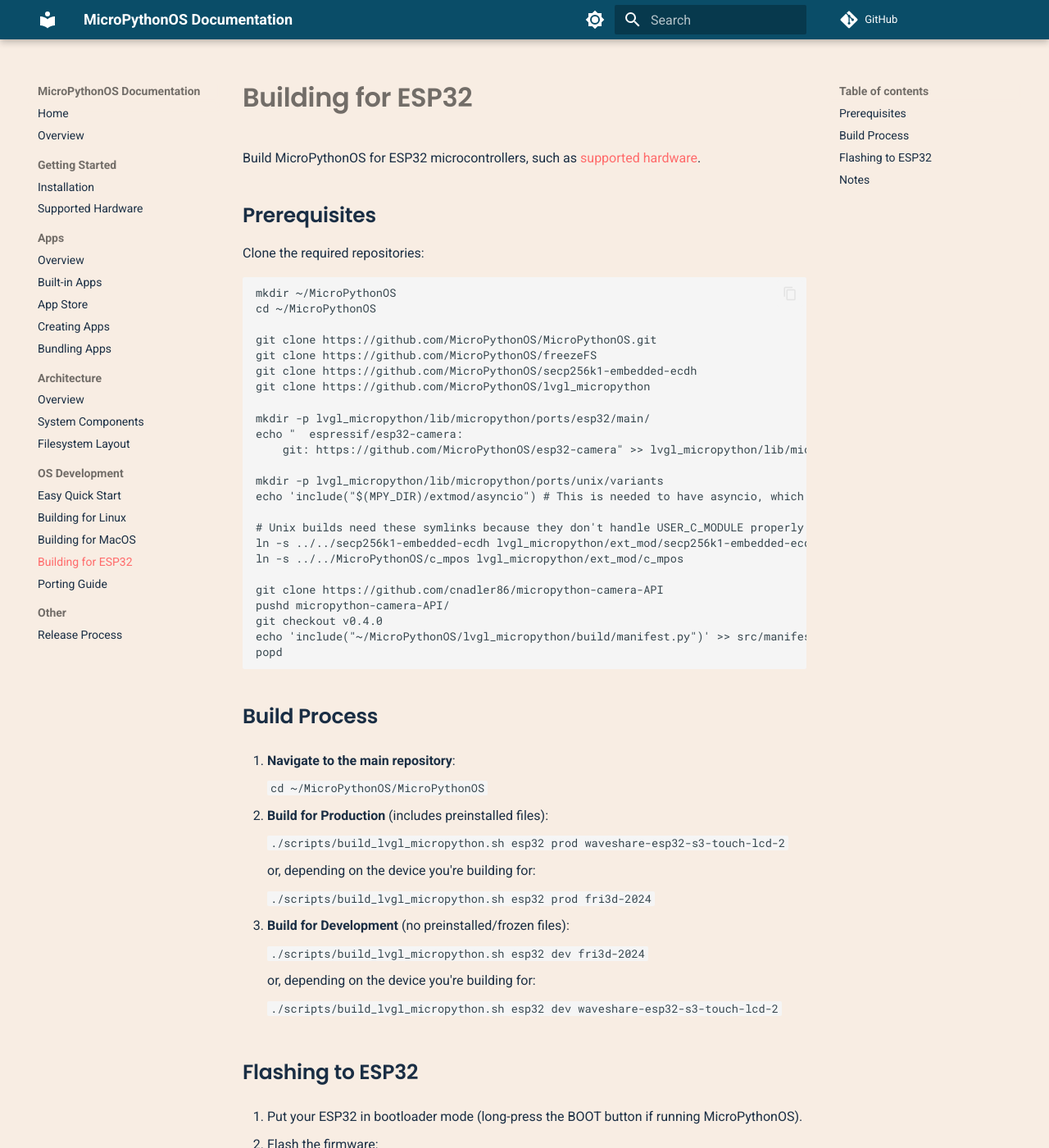
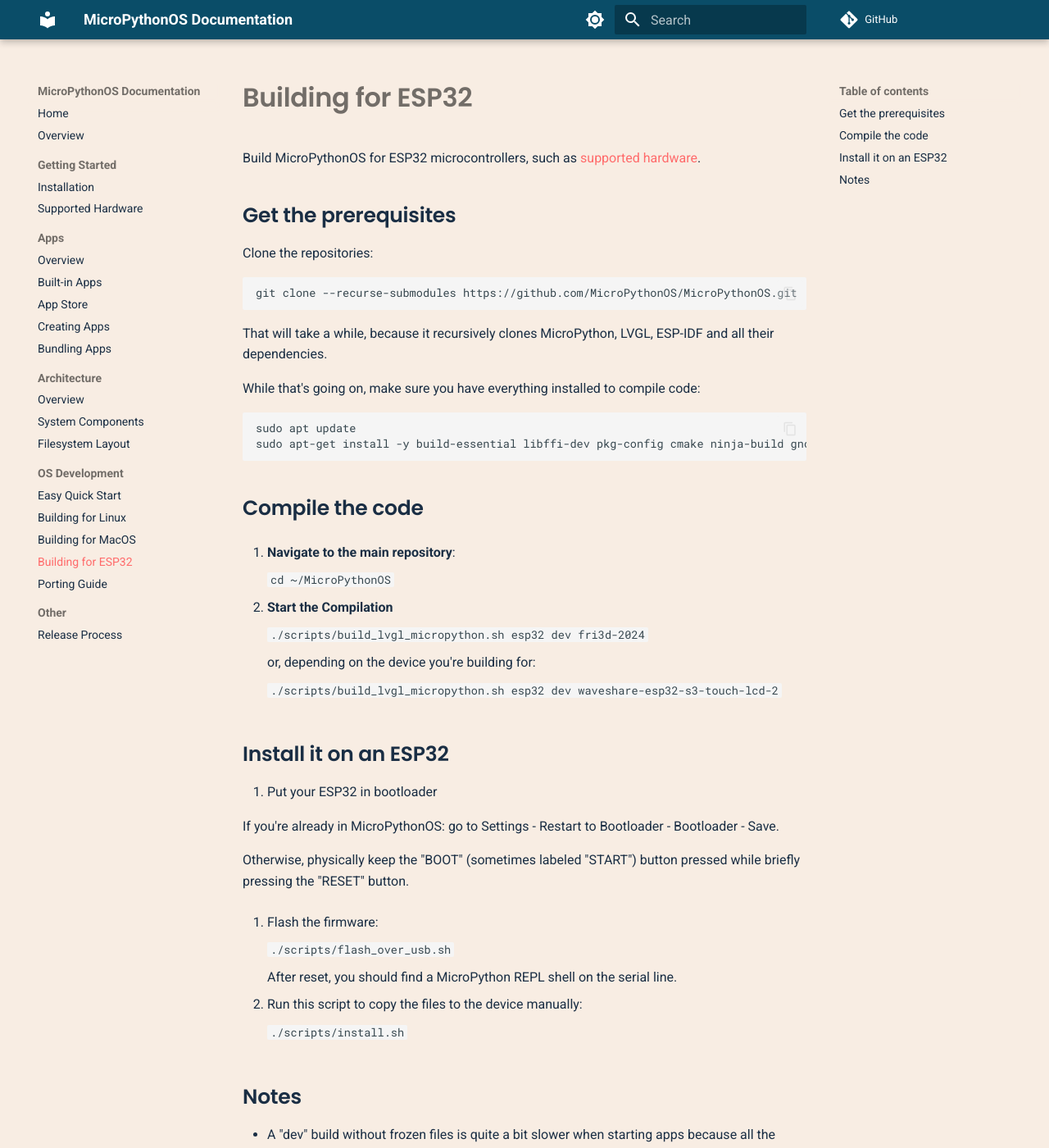
Before and after one commit to MicroPythonOS/docs, an MkDocs documentation site: the page built from docs/os-development/building-for-esp32.md, in a window 1280 px wide and 1400 px high. Shown: the whole window at 82% size. Built offline with MkDocs 1.6.1 and Material for MkDocs 9.7.7, drawn with Linux system fonts in a browser that asks for light colours; comment, search, counter and statistics services are not loaded; some of the changed text lies outside the part shown.

Commit message:
Modify ESP32 build instructions

````diff
--- a/docs/os-development/building-for-esp32.md
+++ b/docs/os-development/building-for-esp32.md
@@ -2,58 +2,32 @@
 
 Build MicroPythonOS for ESP32 microcontrollers, such as [supported hardware](../getting-started/supported-hardware.md).
 
-## Prerequisites
+## Get the prerequisites
 
-Clone the required repositories:
+Clone the repositories:
 
 ```
-mkdir ~/MicroPythonOS
-cd ~/MicroPythonOS
-
-git clone https://github.com/MicroPythonOS/MicroPythonOS.git
-git clone https://github.com/MicroPythonOS/freezeFS
-git clone https://github.com/MicroPythonOS/secp256k1-embedded-ecdh
-git clone https://github.com/MicroPythonOS/lvgl_micropython
-
-mkdir -p lvgl_micropython/lib/micropython/ports/esp32/main/
-echo "  espressif/esp32-camera:
-    git: https://github.com/MicroPythonOS/esp32-camera" >> lvgl_micropython/lib/micropython/ports/esp32/main/idf_component.yml
-
-mkdir -p lvgl_micropython/lib/micropython/ports/unix/variants
-echo 'include("$(MPY_DIR)/extmod/asyncio") # This is needed to have asyncio, which is used by aiohttp, which has used by websockets' >> lvgl_micropython/lib/micropython/ports/unix/variants/manifest.py
-
-# Unix builds need these symlinks because they don't handle USER_C_MODULE properly:
-ln -s ../../secp256k1-embedded-ecdh lvgl_micropython/ext_mod/secp256k1-embedded-ecdh
-ln -s ../../MicroPythonOS/c_mpos lvgl_micropython/ext_mod/c_mpos
-
-git clone https://github.com/cnadler86/micropython-camera-API
-pushd micropython-camera-API/
-git checkout v0.4.0
-echo 'include("~/MicroPythonOS/lvgl_micropython/build/manifest.py")' >> src/manifest.py
-popd
+git clone --recurse-submodules https://github.com/MicroPythonOS/MicroPythonOS.git
 ```
 
-## Build Process
+That will take a while, because it recursively clones MicroPython, LVGL, ESP-IDF and all their dependencies.
+
+While that's going on, make sure you have everything installed to compile code:
+
+```
+sudo apt update
+sudo apt-get install -y build-essential libffi-dev pkg-config cmake ninja-build gnome-desktop-testing libasound2-dev libpulse-dev libaudio-dev libjack-dev libsndio-dev libx11-dev libxext-dev libxrandr-dev libxcursor-dev libxfixes-dev libxi-dev libxss-dev libxkbcommon-dev libdrm-dev libgbm-dev libgl1-mesa-dev libgles2-mesa-dev libegl1-mesa-dev libdbus-1-dev libibus-1.0-dev libudev-dev fcitx-libs-dev libpipewire-0.3-dev libwayland-dev libdecor-0-dev libv4l-dev
+```
+
+## Compile the code
 
 1. **Navigate to the main repository**:
 
     ```
-    cd ~/MicroPythonOS/MicroPythonOS
+    cd ~/MicroPythonOS
     ```
 
-2. **Build for Production** (includes preinstalled files):
-
-    ```
-    ./scripts/build_lvgl_micropython.sh esp32 prod waveshare-esp32-s3-touch-lcd-2
-    ```
-
-    or, depending on the device you're building for:
-
-    ```
-    ./scripts/build_lvgl_micropython.sh esp32 prod fri3d-2024
-    ```
-
-3. **Build for Development** (no preinstalled/frozen files):
+2. **Start the Compilation**
 
     ```
     ./scripts/build_lvgl_micropython.sh esp32 dev fri3d-2024
@@ -65,9 +39,13 @@
     ./scripts/build_lvgl_micropython.sh esp32 dev waveshare-esp32-s3-touch-lcd-2
     ```
 
-## Flashing to ESP32
+## Install it on an ESP32
 
-1. Put your ESP32 in bootloader mode (long-press the BOOT button if running MicroPythonOS).
+1. Put your ESP32 in bootloader
+
+If you're already in MicroPythonOS: go to Settings - Restart to Bootloader - Bootloader - Save.
+
+Otherwise, physically keep the "BOOT" (sometimes labeled "START") button pressed while briefly pressing the "RESET" button.
 
 2. Flash the firmware:
 
@@ -75,7 +53,9 @@
     ./scripts/flash_over_usb.sh
     ```
 
-3. For a development build, fill the filesystem with files manually:
+    After reset, you should find a MicroPython REPL shell on the serial line.
+
+3. Run this script to copy the files to the device manually:
 
     ```
     ./scripts/install.sh
@@ -84,5 +64,5 @@
 ## Notes
 
 - A "dev" build without frozen files is quite a bit slower when starting apps because all the libraries need to be compiled at runtime.
-- Ensure your ESP32 is compatible (see [Supported Hardware](../getting-started/supported-hardware.md)).
+- Ensure your ESP32 is compatible (see [Supported Hardware](../getting-started/supported-hardware.md)). If it's not, then you might need the [Porting Guide](../os-development/porting-guide.md).
 - Refer to [Release Checklist](release-checklist.md) for creating a production release.
--- a/mkdocs.yml
+++ b/mkdocs.yml
@@ -52,7 +52,7 @@
       - Building for Linux: os-development/building-for-linux.md
       - Building for MacOS: os-development/building-for-macos.md
       - Building for ESP32: os-development/building-for-esp32.md
-      - Porting Guide: os-development/porting.md
+      - Porting Guide: os-development/porting-guide.md
   - Other:
       - Release Process: other/release-checklist.md
 extra:
````
Also changed, not shown: docs/os-development/porting-guide.md (renamed from docs/os-development/porting.md).
